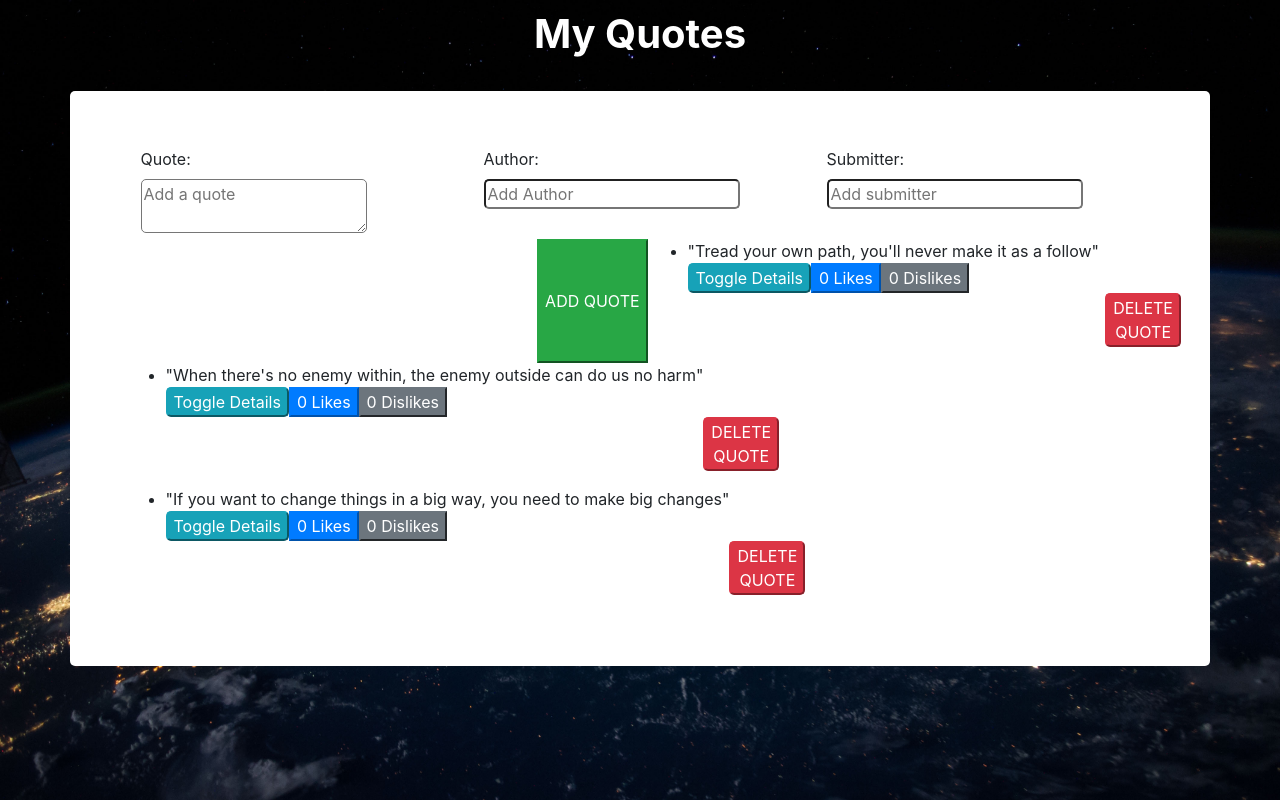
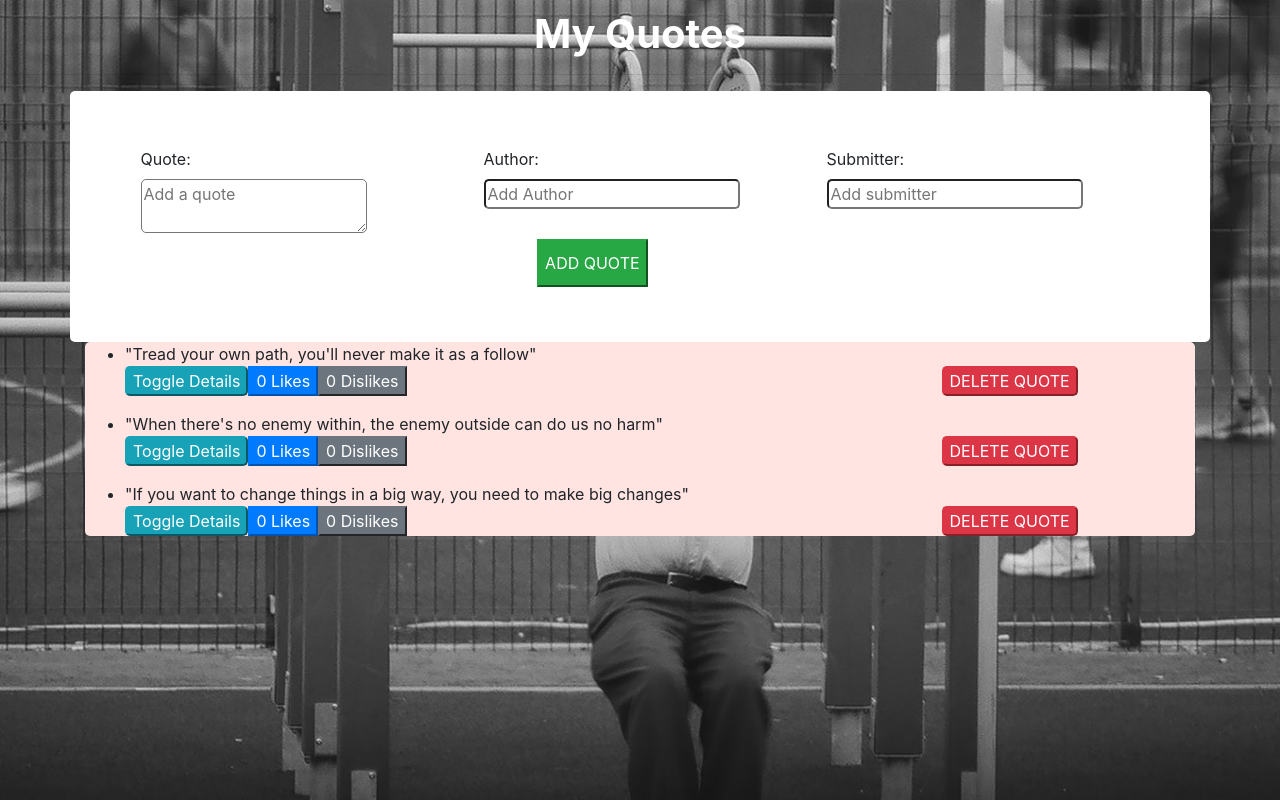
Before and after one commit to waheedmusa/quotes, an Angular app: page / in a window 1280 px wide. Built offline with nearby package versions, Linux system fonts and the light colour scheme.

Commit message:
background updated

```diff
--- a/src/app/quote/quote.component.css
+++ b/src/app/quote/quote.component.css
@@ -21,7 +21,7 @@
 }
 .delBut{
     border-radius: 5px;
-    margin-left: 100%;
+    margin-left: 50%;
 }
 .secRow{
     background-color: mistyrose;
--- a/src/app/quote/quote.component.html
+++ b/src/app/quote/quote.component.html
@@ -16,6 +16,8 @@
 </div>
 <button class="firstBut btn-success" (click) = addComponent(addQuote.value,addAuthor.value,addSubmitter.value)>ADD QUOTE</button>
 <br><br>
+</div>
+<div class="secRow">
 <ul *ngFor='let quote of quotes; let i = index'>
     <li>
             "{{ quote.say }}"
--- a/src/styles.css
+++ b/src/styles.css
@@ -1,5 +1,5 @@
 body{
-    background-image: url("assets/space.jpg");
+    background-image: url("assets/swing.jpeg");
     background-size: cover;
     background-repeat: no-repeat;
 }
```
Also changed, not shown: src/assets/swing.jpeg (added).
